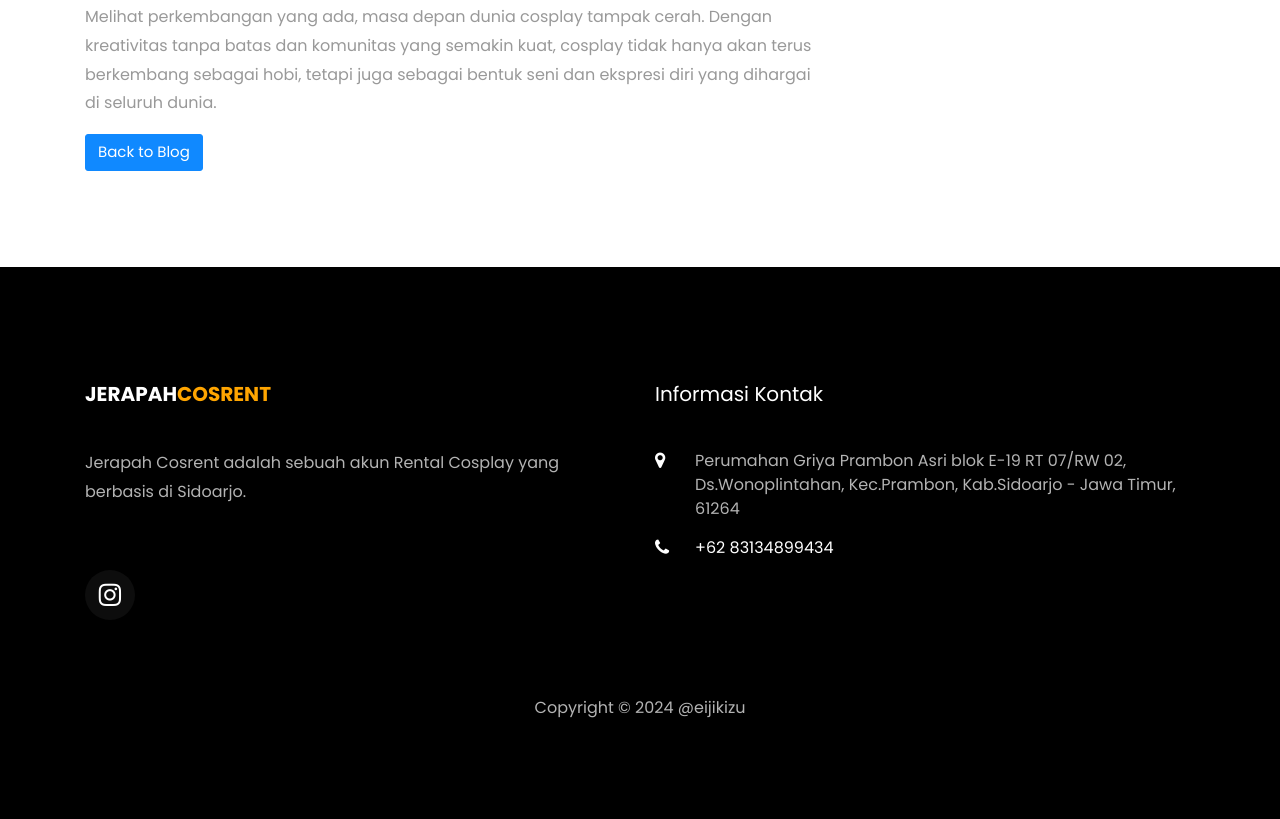
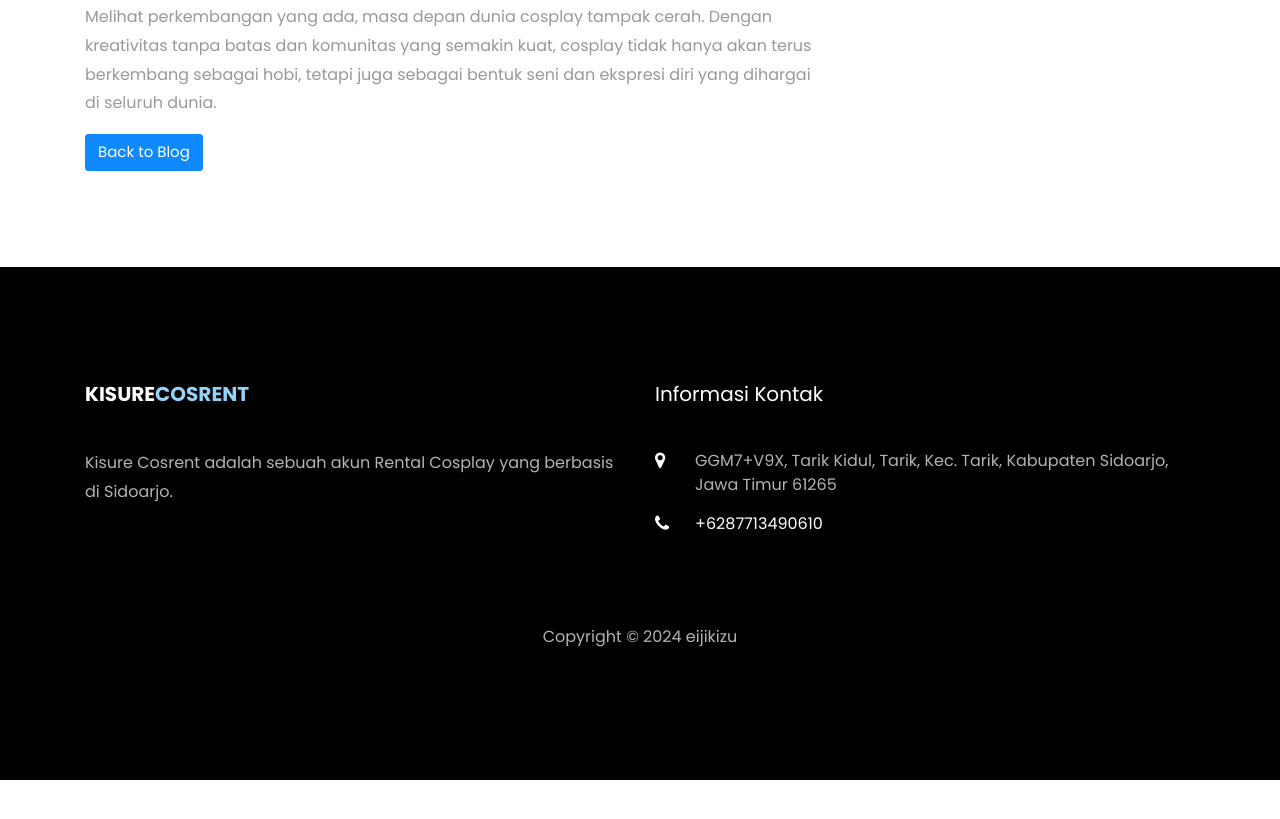
Before and after one commit to KisureCosrent/KisureCosrent, a plain HTML site: page blog-single2.html in a window 1280 px wide. Shown: the part 2122-2941 px from the top of the page. After the commit the page ends 2902 px from the top, so only its background shows below. Drawn offline with Linux system fonts and the light colour scheme; some packages are replaced by stand-ins of ours; no server answers; files whose address does not match are found by name.

Commit message:
blog-single2.html

```diff
--- a/blog-single2.html
+++ b/blog-single2.html
@@ -136,13 +136,9 @@
             <div class="row mb-5">
                 <div class="col-md">
                     <div class="ftco-footer-widget mb-4">
-                        <h2 class="ftco-heading-2"><a href="#" class="logo">Jerapah<span
-                                    style="color: orange;">Cosrent</span></a></h2>
-                        <p>Jerapah Cosrent adalah sebuah akun Rental Cosplay yang berbasis di Sidoarjo.</p>
-                        <ul class="ftco-footer-social list-unstyled float-md-left float-lft mt-5">
-                            <li class="ftco-animate"><a href="https://www.instagram.com/jerapah.cosrent/"
-                                    target="_blank"><span class="icon-instagram"></span></a></li>
-                        </ul>
+                        <h2 class="ftco-heading-2"><a href="#" class="logo">Kisure<span
+                                    style="color: #95D2F7;">Cosrent</span></a></h2>
+                        <p>Kisure Cosrent adalah sebuah akun Rental Cosplay yang berbasis di Sidoarjo.</p>
                     </div>
                 </div>
                 <div class="col-md">
@@ -150,13 +146,10 @@
                         <h2 class="ftco-heading-2">Informasi Kontak</h2>
                         <div class="block-23 mb-3">
                             <ul>
-                                <li><span class="icon icon-map-marker"></span><span class="text">Perumahan Griya
-                                        Prambon
-                                        Asri blok E-19 RT 07/RW 02, Ds.Wonoplintahan, Kec.Prambon, Kab.Sidoarjo -
-                                        Jawa
-                                        Timur, 61264</span></li>
-                                <li><a href="#"><span class="icon icon-phone"></span><span class="text">+62
-                                            83134899434</span></a></li>
+                                <li><span class="icon icon-map-marker"></span><span class="text">GGM7+V9X, Tarik Kidul,
+                                        Tarik, Kec. Tarik, Kabupaten Sidoarjo, Jawa Timur 61265</span></li>
+                                <li><a href="../contact.php"><span class="icon icon-phone"></span><span
+                                            class="text">+6287713490610</span></a></li>
                             </ul>
                         </div>
                     </div>
@@ -165,7 +158,7 @@
             <div class="row">
                 <div class="col-md-12 text-center">
                     <p>Copyright &copy;
-                        <script>document.write(new Date().getFullYear());</script> @eijikizu
+                        <script>document.write(new Date().getFullYear());</script> eijikizu
                     </p>
                 </div>
             </div>
```
